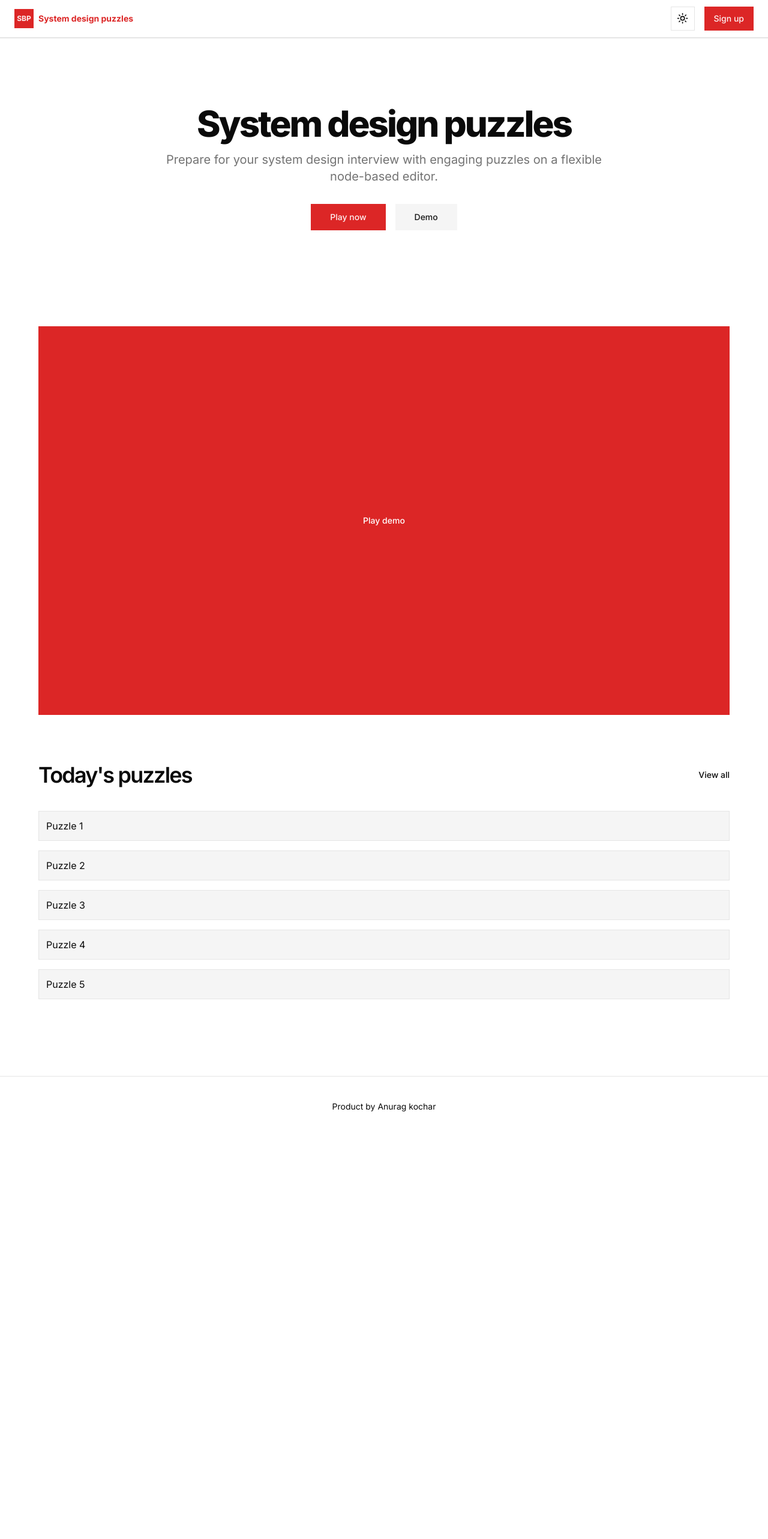
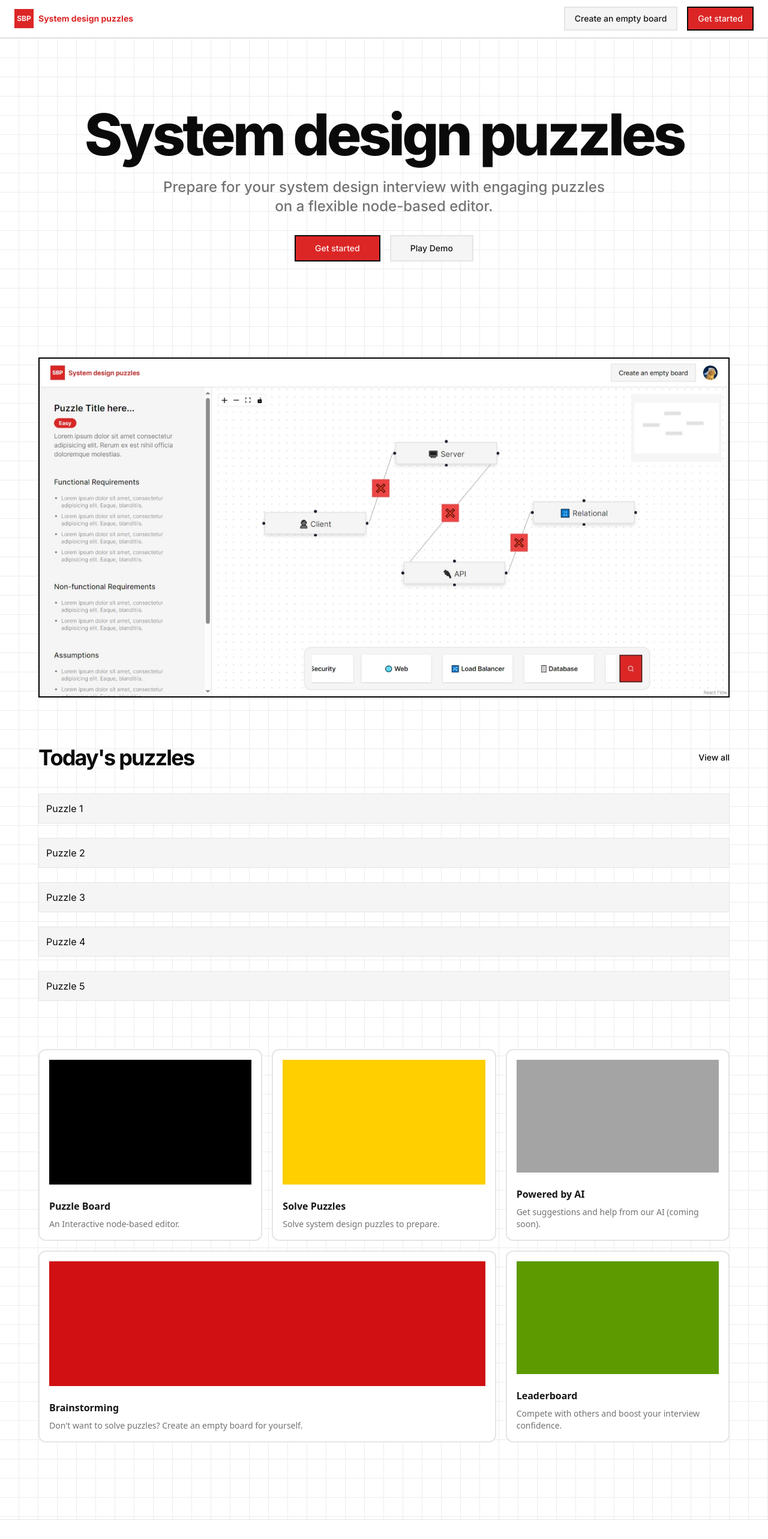
Before and after one commit to Anurag-Kochar-1/System-design-board, a Next.js app: page / in a window 1280 px wide. Shown: the top 2566 px of the page at 60% size. Before the commit the page ends 1895 px from the top, so only its background shows below. Built offline with nearby package versions, Linux system fonts and the light colour scheme; no server answers.

Commit message:
⚒  add: grid bg & features bento grid in landing page

```diff
--- a/app/_components/demo/index.tsx
+++ b/app/_components/demo/index.tsx
@@ -1,10 +1,18 @@
-import Link from "next/link";
+import Image from "next/image";
 import React from "react";
 
 export const Demo = () => {
   return (
-    <div className="w-full aspect-video bg-primary h-full flex justify-center items-center">
-      <Link href={`/puzzles/demo`} className="text-background text-sm font-medium"> Play demo</Link>
+    <div className="w-full bg-primary h-min flex justify-center items-center border-2 border-black">
+      <Image
+        src={`/images/demo-1.jpeg`}
+        alt="demo-puzzle-board-picture"
+        width={1200}
+        height={1200}
+        priority
+        className="w-full h-full object-contain"
+        draggable={false}
+      />
     </div>
   );
 };
--- /dev/null
+++ b/app/_components/features/index.tsx
@@ -0,0 +1,76 @@
+"use client";
+import React from "react";
+import { BentoGrid, BentoGridItem } from "@/components/ui/bento-grid";
+import { cn } from "@/lib/utils";
+
+export function Features() {
+  return (
+    <BentoGrid className="w-full md:auto-rows-[20rem]">
+      {items.map((item, i) => (
+        <BentoGridItem
+          key={i}
+          title={item.title}
+          description={item.description}
+          header={item.header}
+          className={cn("[&>p:text-lg]", item.className)}
+          icon={item.icon}
+        />
+      ))}
+    </BentoGrid>
+  );
+}
+
+const items = [
+  {
+    title: "Puzzle Board",
+    description: (
+      <span className="text-sm">An Interactive node-based editor.</span>
+    ),
+    header: <div className="w-full h-full bg-[#000000]"> </div>,
+    className: "md:col-span-1",
+    icon: <></>,
+  },
+  {
+    title: "Solve Puzzles",
+    description: (
+      <span className="text-sm">Solve system design puzzles to prepare.</span>
+    ),
+    header: <div className="w-full h-full bg-[#FFCF00]"> </div>,
+    className: "md:col-span-1",
+    icon: <></>,
+  },
+  {
+    title: "Powered by AI",
+    description: (
+      <span className="text-sm">
+        Get suggestions and help from our AI (coming soon).
+      </span>
+    ),
+    header: <div className="w-full h-full bg-[#A4A4A4]"> </div>,
+    className: "md:col-span-1",
+    icon: <></>,
+},
+{
+    title: "Brainstorming",
+    description: (
+        <span className="text-sm">
+        Don&apos;t want to solve puzzles? Create an empty board for yourself.
+      </span>
+    ),
+    header: <div className="w-full h-full bg-[#D01012]"> </div>,
+    className: "md:col-span-2",
+    icon: <></>,
+  },
+
+  {
+    title: "Leaderboard",
+    description: (
+      <span className="text-sm">
+        Compete with others and boost your interview confidence.
+      </span>
+    ),
+    header: <div className="w-full h-full bg-[#5C9A00]"> </div>,
+    className: "md:col-span-1",
+    icon: <></>,
+  },
+];
--- a/app/_components/hero/index.tsx
+++ b/app/_components/hero/index.tsx
@@ -1,29 +1,32 @@
 import { Button } from "@/components/ui/button";
+import Link from "next/link";
 import React from "react";
 
 export const Hero = () => {
   return (
     <section className="w-full mx-auto px-4 sm:px-6">
-      {/* Hero content */}
       <div className="pt-12 pb-12 md:pt-28">
-        {/* Section header */}
         <div className="text-center pb-8">
           <h1
-            className="text-5xl md:text-6xl font-extrabold leading-tighter tracking-tighter mb-4"
+            className="text-4xl lg:text-6xl xl:text-8xl font-extrabold leading-tighter tracking-tighter mb-4 lg:mb-6"
             data-aos="zoom-y-out"
           >
             System design puzzles
           </h1>
           <div className="max-w-3xl mx-auto">
-            <p className="text-xl text-muted-foreground mb-8">
+            <p className="text-xl lg:text-2xl lg:font-medium text-muted-foreground mb-8">
               Prepare for your system design interview with engaging puzzles on
               a flexible node-based editor.
             </p>
             <div className="max-w-xs mx-auto sm:max-w-none sm:flex sm:justify-center gap-4">
-              <Button size={"lg"}>Play now</Button>
-              <Button size={"lg"} variant={"secondary"}>
-                Demo
-              </Button>
+              <Link href={`/puzzles/1`}>
+                <Button size={"lg"}>Get started</Button>
+              </Link>
+              <Link href={`/puzzles/demo`}>
+                <Button size={"lg"} variant={"secondary"}>
+                  Play Demo
+                </Button>
+              </Link>
             </div>
           </div>
         </div>
--- a/app/layout.tsx
+++ b/app/layout.tsx
@@ -23,16 +23,16 @@ export default function RootLayout({
     <ClerkProvider>
       <html lang="en">
         <body className={inter.className}>
-          <ThemeProvider
+          {/* <ThemeProvider
             attribute="class"
             defaultTheme="system"
             enableSystem
             disableTransitionOnChange
           >
-            <Header />
-            <main> {children}</main>
-            <Footer />
-          </ThemeProvider>
+          </ThemeProvider> */}
+          <Header />
+          <main> {children}</main>
+          <Footer />
         </body>
       </html>
     </ClerkProvider>
--- a/app/page.tsx
+++ b/app/page.tsx
@@ -1,13 +1,17 @@
 import { PuzzlesList } from "@/components/puzzles-list";
 import { Hero } from "./_components/hero";
 import { Demo } from "./_components/demo";
+import { Features } from "./_components/features";
 
 export default async function Home() {
   return (
-    <div className="min-h-screen flex w-full overflow-y-auto gap-20 justify-start items-center flex-col max-w-6xl 2xl:max-w-7xl mx-auto pb-32">
-      <Hero />
-      <Demo />
-      <PuzzlesList />
+    <div className="dark:bg-black bg-white dark:bg-grid-white/[0.07] bg-grid-black/[0.07] w-full h-full">
+      <div className="min-h-screen flex w-[95%] overflow-y-auto gap-10 md:gap-20 justify-start items-center flex-col max-w-6xl 2xl:max-w-7xl mx-auto pb-32">
+        <Hero />
+        <Demo />
+        <PuzzlesList />
+        <Features />
+      </div>
     </div>
   );
 }
--- a/components/footer/index.tsx
+++ b/components/footer/index.tsx
@@ -10,7 +10,13 @@ export const Footer = () => {
       <span className="text-sm font-semimedium text-pretty">
         {" "}
         Product by{" "}
-        <a href="https://twitter.com/anurag__kochar">Anurag kochar</a>{" "}
+        <a
+          href="https://twitter.com/anurag__kochar"
+          className="text-blue-500 underline hover:text-blue-600"
+          target="_blank"
+        >
+          Anurag kochar
+        </a>{" "}
       </span>
     </footer>
   );
--- a/components/header/index.tsx
+++ b/components/header/index.tsx
@@ -13,10 +13,10 @@ export const Header = async () => {
       <LogoWithText className="hidden md:flex" />
 
       <div className="flex justify-center items-center gap-4">
-        <ThemeToggle />
+        <Button variant={'secondary'}>Create an empty board</Button>
         {!user ? (
           <SignUpButton mode="modal">
-            <Button>Sign up</Button>
+            <Button>Get started</Button>
           </SignUpButton>
         ) : (
           <UserButton afterSignOutUrl="/" />
--- a/components/puzzles-list/index.tsx
+++ b/components/puzzles-list/index.tsx
@@ -5,13 +5,15 @@ export const PuzzlesList = () => {
   return (
     <section className="flex flex-col justify-start items-start w-full gap-10">
       <div className="w-full flex justify-between items-center">
-        <h3 className="text-xl md:text-2xl lg:text-4xl font-semibold leading-tighter tracking-tighter">
+        <h2 className="text-xl md:text-2xl lg:text-4xl font-bold leading-tighter tracking-tighter">
           {" "}
           Today&apos;s puzzles{" "}
-        </h3>
-        <Link href={`/`} className="text-sm font-medium hover:underline">View all</Link>
+        </h2>
+        <Link href={`/`} className="text-sm font-medium hover:underline">
+          View all
+        </Link>
       </div>
-      <ul className="flex flex-col justify-start items-start gap-4 w-full">
+      <ul className="flex flex-col justify-start items-start gap-6 w-full">
         {Array(5)
           .fill(0)
           .map((_, index) => (
--- /dev/null
+++ b/components/ui/bento-grid.tsx
@@ -0,0 +1,54 @@
+import { cn } from "@/lib/utils";
+
+export const BentoGrid = ({
+  className,
+  children,
+}: {
+  className?: string;
+  children?: React.ReactNode;
+}) => {
+  return (
+    <div
+      className={cn(
+        "grid md:auto-rows-[18rem] grid-cols-1 md:grid-cols-3 gap-4 max-w-7xl mx-auto ",
+        className
+      )}
+    >
+      {children}
+    </div>
+  );
+};
+
+export const BentoGridItem = ({
+  className,
+  title,
+  description,
+  header,
+  icon,
+}: {
+  className?: string;
+  title?: string | React.ReactNode;
+  description?: string | React.ReactNode;
+  header?: React.ReactNode;
+  icon?: React.ReactNode;
+}) => {
+  return (
+    <div
+      className={cn(
+        "row-span-1 rounded-xl group/bento hover:shadow-xl transition duration-200 shadow-input dark:shadow-none p-4 bg-background border-2 justify-between flex flex-col space-y-4",
+        className
+      )}
+    >
+      {header}
+      <div className="group-hover/bento:translate-x-2 transition duration-200">
+        {icon}
+        <div className="font-sans font-bold text-secondary-foreground mb-2 mt-2">
+          {title}
+        </div>
+        <div className="font-sans font-normal text-muted-foreground text-xs">
+          {description}
+        </div>
+      </div>
+    </div>
+  );
+};
--- a/components/ui/button.tsx
+++ b/components/ui/button.tsx
@@ -9,13 +9,13 @@ const buttonVariants = cva(
   {
     variants: {
       variant: {
-        default: "bg-primary text-primary-foreground hover:bg-primary/90",
+        default: "bg-primary text-primary-foreground hover:bg-primary/90 border-2 border-foreground",
         destructive:
           "bg-destructive text-destructive-foreground hover:bg-destructive/90",
         outline:
           "border border-input bg-background hover:bg-accent hover:text-accent-foreground",
         secondary:
-          "bg-secondary text-secondary-foreground hover:bg-secondary/80",
+          "bg-secondary text-secondary-foreground hover:bg-secondary/80 border-2",
         ghost: "hover:bg-accent hover:text-accent-foreground",
         link: "text-primary underline-offset-4 hover:underline",
       },
--- a/package.json
+++ b/package.json
@@ -20,7 +20,9 @@
     "class-variance-authority": "^0.7.0",
     "clsx": "^2.1.0",
     "embla-carousel-react": "^8.0.0",
+    "framer-motion": "^11.0.8",
     "lucide-react": "^0.338.0",
+    "mini-svg-data-uri": "^1.4.4",
     "next": "14.1.0",
     "next-themes": "^0.2.1",
     "react": "^18",
--- a/tailwind.config.ts
+++ b/tailwind.config.ts
@@ -1,13 +1,29 @@
-import type { Config } from "tailwindcss"
+import type { Config } from "tailwindcss";
+const svgToDataUri = require("mini-svg-data-uri");
+
+const colors = require("tailwindcss/colors");
+const {
+  default: flattenColorPalette,
+} = require("tailwindcss/lib/util/flattenColorPalette");
+function addVariablesForColors({ addBase, theme }: any) {
+  let allColors = flattenColorPalette(theme("colors"));
+  let newVars = Object.fromEntries(
+    Object.entries(allColors).map(([key, val]) => [`--${key}`, val])
+  );
+
+  addBase({
+    ":root": newVars,
+  });
+}
 
 const config = {
   darkMode: ["class"],
   content: [
-    './pages/**/*.{ts,tsx}',
-    './components/**/*.{ts,tsx}',
-    './app/**/*.{ts,tsx}',
-    './src/**/*.{ts,tsx}',
-	],
+    "./pages/**/*.{ts,tsx}",
+    "./components/**/*.{ts,tsx}",
+    "./app/**/*.{ts,tsx}",
+    "./src/**/*.{ts,tsx}",
+  ],
   prefix: "",
   theme: {
     container: {
@@ -74,7 +90,33 @@ const config = {
       },
     },
   },
-  plugins: [require("tailwindcss-animate")],
-} satisfies Config
+  plugins: [
+    require("tailwindcss-animate"),
 
-export default config
+    addVariablesForColors,
+    function ({ matchUtilities, theme }: any) {
+      matchUtilities(
+        {
+          "bg-grid": (value: any) => ({
+            backgroundImage: `url("${svgToDataUri(
+              `<svg xmlns="http://www.w3.org/2000/svg" viewBox="0 0 32 32" width="32" height="32" fill="none" stroke="${value}"><path d="M0 .5H31.5V32"/></svg>`
+            )}")`,
+          }),
+          "bg-grid-small": (value: any) => ({
+            backgroundImage: `url("${svgToDataUri(
+              `<svg xmlns="http://www.w3.org/2000/svg" viewBox="0 0 32 32" width="8" height="8" fill="none" stroke="${value}"><path d="M0 .5H31.5V32"/></svg>`
+            )}")`,
+          }),
+          "bg-dot": (value: any) => ({
+            backgroundImage: `url("${svgToDataUri(
+              `<svg xmlns="http://www.w3.org/2000/svg" viewBox="0 0 32 32" width="16" height="16" fill="none"><circle fill="${value}" id="pattern-circle" cx="10" cy="10" r="1.6257413380501518"></circle></svg>`
+            )}")`,
+          }),
+        },
+        { values: flattenColorPalette(theme("backgroundColor")), type: "color" }
+      );
+    },
+  ],
+} satisfies Config;
+
+export default config;
```
Also changed, not shown: public/images/demo-1.jpeg (added), 1 other file (tests, documents, lock files or other folders).
